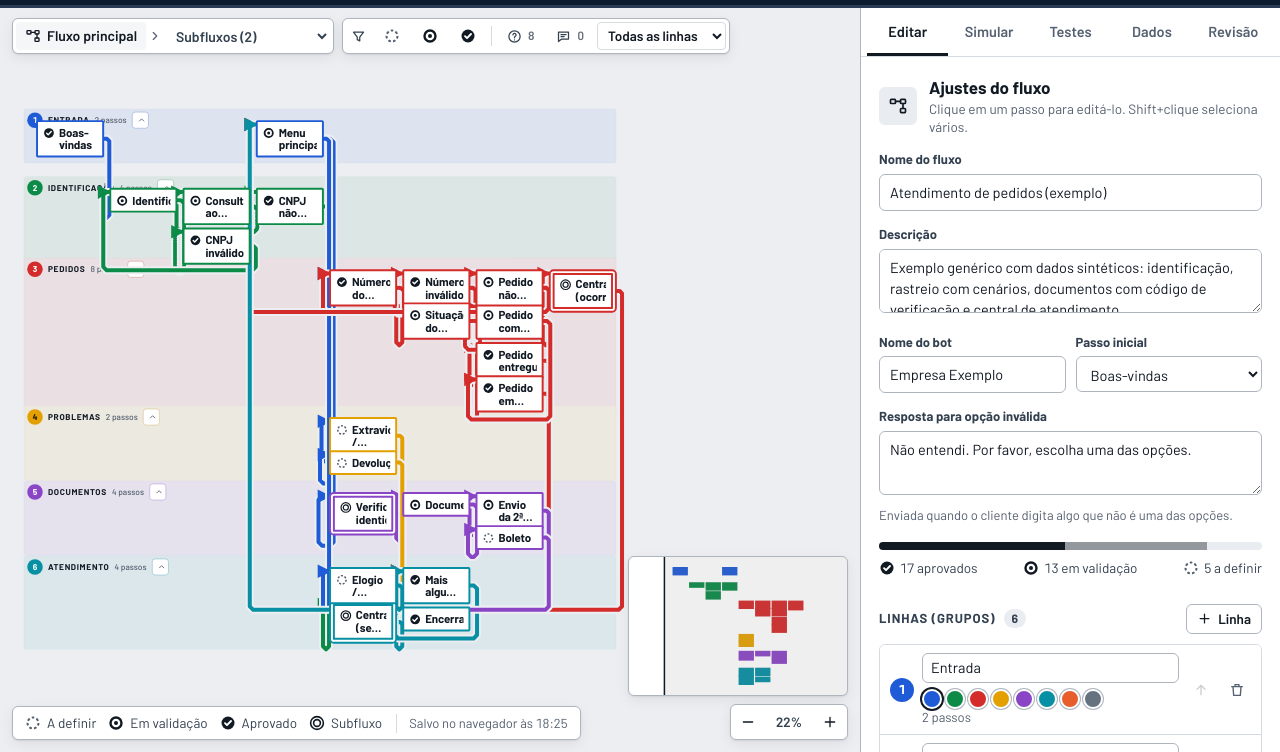
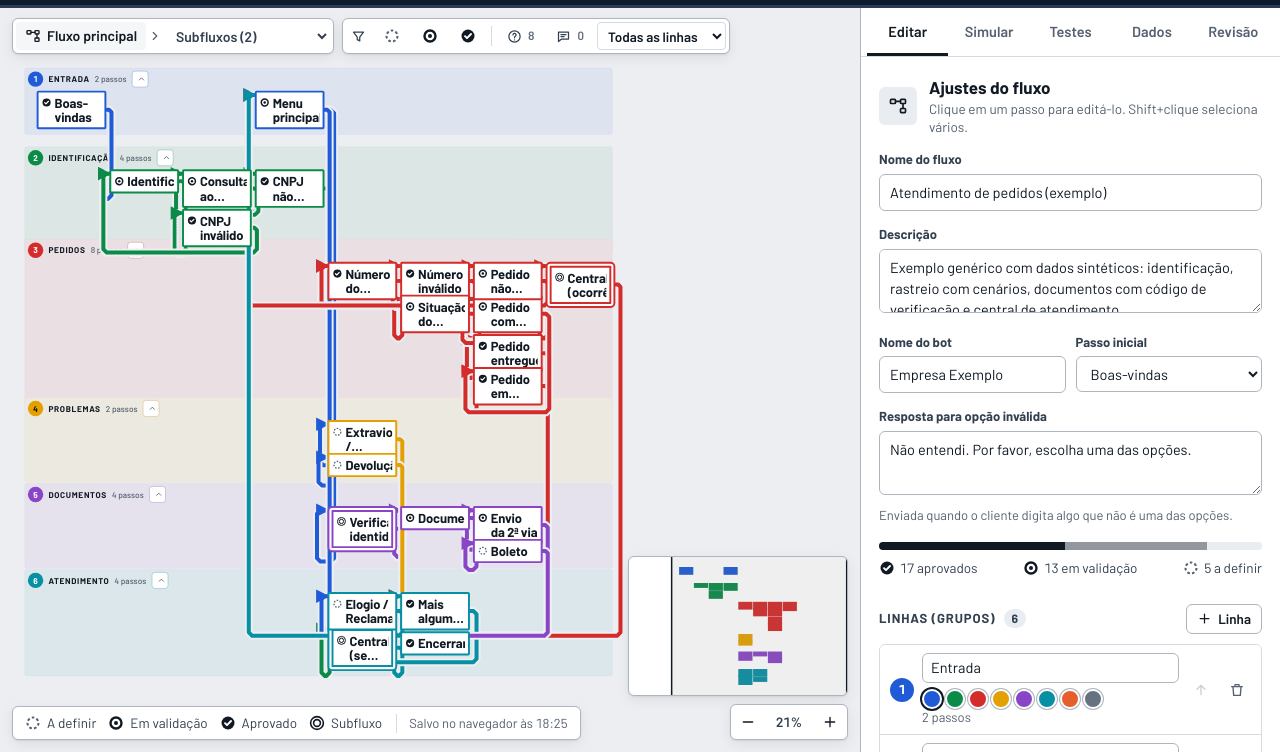
Before and after one commit to Joojjuuk/chatbot-mapper, a plain HTML site: page index.html in a window 1280 px wide. Shown: the part 48-800 px from the top of the page. Drawn offline with Linux system fonts and the light colour scheme.

Commit message:
Placas das linhas com espaço reservado em zoom distante e enquadramento refeito após o redesenho

```diff
--- a/css/app.css
+++ b/css/app.css
@@ -216,10 +216,10 @@ input[type=checkbox],input[type=radio]{accent-color:var(--ink);width:16px;height
 /* zoom distante: estação = marcador + nome em tamanho constante na tela */
 .far .n-text,.far .n-ports,.far .n-foot,.far .n-call,.far .n-type,.far .n-start{display:none}
 .far .node{box-shadow:none}
-.far .n-head{padding:calc(4px * var(--sc)) calc(5px * var(--sc));gap:calc(4px * var(--sc));align-items:flex-start}
-.far .n-head .mark{width:calc(12px * var(--sc));height:calc(12px * var(--sc));margin-top:calc(1px * var(--sc))}
-.far .n-title{font-size:calc(11.5px * var(--sc));white-space:normal;overflow-wrap:normal;display:-webkit-box;-webkit-line-clamp:2;-webkit-box-orient:vertical;line-height:1.1;letter-spacing:-.01em}
-.far .node{width:316px}
+.far .n-head{padding:calc(3px * var(--sc)) calc(3px * var(--sc));gap:calc(3px * var(--sc));align-items:flex-start}
+.far .n-head .mark{width:calc(10px * var(--sc));height:calc(10px * var(--sc));margin-top:calc(2px * var(--sc))}
+.far .n-title{font-size:calc(13px * var(--sc));white-space:normal;overflow-wrap:normal;display:-webkit-box;-webkit-line-clamp:2;-webkit-box-orient:vertical;line-height:1.1;letter-spacing:-.01em}
+.far .node{width:326px}
 .far .node{border-width:calc(2px * var(--sc))}
 .far .node.t-call{border-width:calc(6px * var(--sc))}
 .far .port{display:none}
--- a/js/graph.js
+++ b/js/graph.js
@@ -5,7 +5,7 @@
 
   const esc = s => String(s == null ? '' : s).replace(/[&<>"]/g, c => ({ '&': '&amp;', '<': '&lt;', '>': '&gt;', '"': '&quot;' }[c]));
   const NODE_W = 256, LANE_HEAD = 52, LANE_FOOT = 26, COLLAPSED_H = 116, PAD_X = 56, FAR_K = 0.55;
-  let far = false;
+  let far = false, invBucket = 4, rerenderRaf = 0;
 
   let host, world, lanesEl, nodesEl, svg, zoomLabel, marqueeEl = null;
   let view = { x: 80, y: 70, k: 1 };
@@ -67,8 +67,12 @@
     world.style.setProperty('--inv', Math.min(3, Math.max(1, sc)).toFixed(3));
     world.style.setProperty('--lw', Math.max(5, 4 * sc).toFixed(2) + 'px');
     world.style.setProperty('--cw', Math.max(9, 8 * sc).toFixed(2) + 'px');
-    const isFar = view.k < FAR_K;
-    if (isFar !== far) { far = isFar; host.classList.toggle('far', far); if (Store.get()) render(); }
+    const isFar = view.k < FAR_K, bucket = Math.round(Math.min(3, Math.max(1, sc)) * 4);
+    if (isFar !== far || bucket !== invBucket) {
+      const farChanged = isFar !== far;
+      far = isFar; invBucket = bucket; host.classList.toggle('far', far);
+      if (Store.get()) { if (farChanged) render(); else if (!rerenderRaf) rerenderRaf = requestAnimationFrame(() => { rerenderRaf = 0; render(); }); }
+    }
     if (zoomLabel) zoomLabel.textContent = Math.round(view.k * 100) + '%';
     if (cb.onViewChange && !viewRaf) viewRaf = requestAnimationFrame(() => { viewRaf = 0; cb.onViewChange(); });
   }
@@ -91,6 +95,12 @@
   }
 
   function fit() {
+    fitOnce();
+    /* a placa das linhas cresce em zoom distante e muda a altura do mapa: redesenha e enquadra de novo */
+    if (Store.get()) { render(); fitOnce(); }
+  }
+
+  function fitOnce() {
     const b = bounds();
     if (!b) return;
     const top = host.querySelector('#map-top'), mm = host.querySelector('#minimap'), hud = host.querySelector('#map-hud');
@@ -165,7 +175,10 @@
       const L = raw[gid];
       return { bottom: L.maxY, cut: Math.max(0, (L.maxY - L.minY + LANE_HEAD + LANE_FOOT) - COLLAPSED_H - 40) };
     });
-    shiftFn = y => cuts.reduce((s, c) => s + (y >= c.bottom ? c.cut : 0), 0);
+    const head = laneHead();
+    const extra = head - LANE_HEAD;
+    const tops = extra > 0 ? Object.keys(raw).filter(gid => !collapsed.has(gid)).map(gid => raw[gid].minY) : [];
+    shiftFn = y => cuts.reduce((s, c) => s + (y >= c.bottom ? c.cut : 0), 0) - tops.reduce((s, t) => s + (y >= t ? extra : 0), 0);
 
     nodesEl.innerHTML = ''; lanesEl.innerHTML = '';
     rects = {}; portDy = {}; pills = {};
@@ -194,10 +207,10 @@
       lane.style.setProperty('--lc', 'var(--' + color + ')');
       let top, height;
       if (isCol) {
-        top = L.minY - shiftFn(L.minY) - LANE_HEAD; height = COLLAPSED_H;
+        top = L.minY - shiftFn(L.minY) - head; height = COLLAPSED_H + head - LANE_HEAD;
       } else {
         const mine = visible.filter(n => n.group === gid).map(n => rects[n.id]);
-        top = Math.min(...mine.map(r => r.y)) - LANE_HEAD;
+        top = Math.min(...mine.map(r => r.y)) - head;
         height = Math.max(...mine.map(r => r.y + r.h)) - top + LANE_FOOT;
       }
       lane.style.left = left + 'px'; lane.style.top = top + 'px'; lane.style.width = width + 'px'; lane.style.height = height + 'px';
@@ -210,7 +223,7 @@
         const pill = document.createElement('button');
         pill.type = 'button'; pill.className = 'lane-pill'; pill.dataset.laneToggle = gid;
         pill.style.setProperty('--lc', 'var(--' + color + ')');
-        const px = minX + 8, py = top + LANE_HEAD;
+        const px = minX + 8, py = top + head;
         pill.style.left = px + 'px'; pill.style.top = py + 'px';
         pill.innerHTML = rd + esc(g.name) + ' <small>· ' + L.count + ' passos recolhidos</small>';
         pill.title = 'Expandir a linha ' + g.name;
@@ -219,6 +232,12 @@
       }
     });
     drawEdges();
+  }
+
+  /* altura reservada para a placa da linha: cresce quando a placa é ampliada em zoom distante */
+  function laneHead() {
+    const inv = Math.min(3, Math.max(1, 1 / view.k));
+    return Math.max(LANE_HEAD, Math.round(16 + 30 * inv));
   }
 
   function preview(n) {
```
Also changed, not shown: 1 other file.
